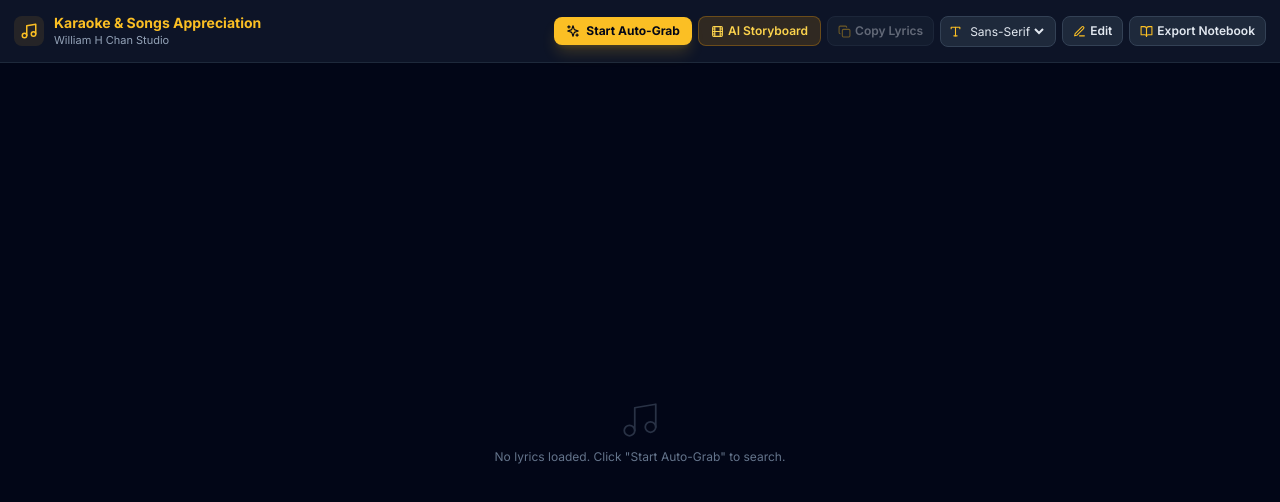
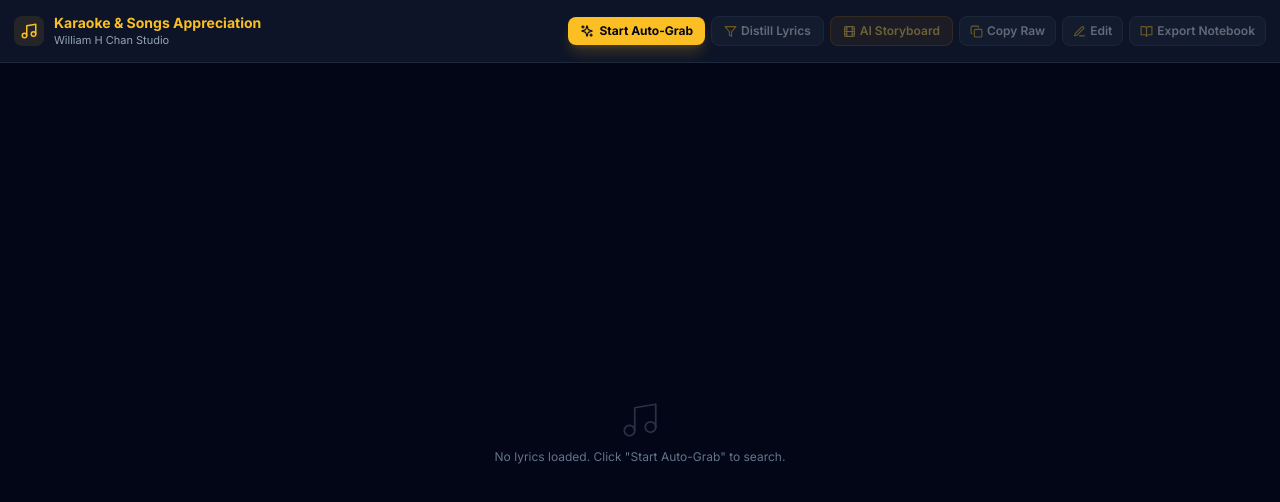
Before and after one commit to williamchan23810-art/lyrics-engine-backend, a React (Vite) app: page / in a window 1280 px wide. Shown: the top 502 px of the page. Built offline with nearby package versions, Linux system fonts and the light colour scheme.

Commit message:
Refactor LyricsEnginePlayer for distillation and copying

```diff
--- a/src/LyricsEnginePlayer.jsx
+++ b/src/LyricsEnginePlayer.jsx
@@ -1,98 +1,68 @@
 // src/LyricsEnginePlayer.jsx
 import React, { useState, useEffect } from 'react';
-import { Film, Edit3, Type, Music, BookOpen, Check, Sparkles, Copy } from 'lucide-react';
+import { Film, Edit3, Music, BookOpen, Check, Sparkles, Copy, Filter, Undo2 } from 'lucide-react';
 import StoryboardModal from './StoryboardModal';
 import LyricsEditorModal from './LyricsEditorModal';
 import AutoGeneratorModal from './AutoGeneratorModal';
 import { copyToNotebookClipboard } from './NotebookExporter';
+import { distillLyrics } from './utils/lyricDistiller';
 
-const LyricsEnginePlayer = ({
-  trackData: initialTrackData,
-  apiBaseUrl = ''
-}) => {
+const LyricsEnginePlayer = ({ trackData: initialTrackData, apiBaseUrl = '' }) => {
   const [trackData, setTrackData] = useState(initialTrackData);
   const [storyboardData, setStoryboardData] = useState(null);
-  const [fontStyle, setFontStyle] = useState('sans');
+  const [isDistilled, setIsDistilled] = useState(false);
 
-  // Modal & Clipboard Controls
+  // Modals & Feedback
   const [isStoryboardOpen, setIsStoryboardOpen] = useState(false);
   const [isEditorOpen, setIsEditorOpen] = useState(false);
   const [isAutoGrabOpen, setIsAutoGrabOpen] = useState(false);
   const [copiedNotebook, setCopiedNotebook] = useState(false);
-  const [copiedRawLyrics, setCopiedRawLyrics] = useState(false);
+  const [copiedLyrics, setCopiedLyrics] = useState(false);
 
   useEffect(() => {
     if (initialTrackData) {
       setTrackData(initialTrackData);
+      setIsDistilled(false);
     }
   }, [initialTrackData]);
 
-  const handleSaveFormattedLyrics = (newLyrics) => {
-    setTrackData((prev) => ({ ...prev, lyrics: newLyrics }));
+  // Determine active lyrics array based on Distillation mode
+  const rawLyrics = trackData?.lyrics || [];
+  const activeLyrics = isDistilled ? distillLyrics(rawLyrics) : rawLyrics;
+
+  const handleToggleDistillation = () => {
+    setIsDistilled((prev) => !prev);
   };
 
-  const handleSongAutoGenerated = (generatedData) => {
-    const rawLines = generatedData.lines || generatedData.lyrics || [];
-
-    const normalizedLyrics = rawLines.map((line, idx) => {
-      const startTimeSec = typeof line.startTime === 'number'
-        ? line.startTime
-        : (line.startTimeMs ? line.startTimeMs / 1000 : idx * 3.5);
-
-      const endTimeSec = typeof line.endTime === 'number'
-        ? line.endTime
-        : (line.endTimeMs ? line.endTimeMs / 1000 : (idx + 1) * 3.5);
-
-      return {
-        lineIndex: idx,
-        startTime: startTimeSec,
-        endTime: endTimeSec,
-        text: line.text || line.originalText || '',
-        tokens: line.tokens || []
-      };
-    });
-
-    setTrackData({
-      trackId: generatedData.trackId || Date.now().toString(),
-      title: generatedData.title || "Untitled Track",
-      artist: generatedData.artist || "Unknown Artist",
-      lyrics: normalizedLyrics
-    });
-
-    if (generatedData.storyboard) {
-      setStoryboardData(generatedData.storyboard);
-    }
-  };
-
-  const handleCopyRawLyrics = () => {
-    if (!trackData?.lyrics || trackData.lyrics.length === 0) return;
-    const plainText = trackData.lyrics.map((l) => l.text).join('\n');
+  const handleCopyLyrics = () => {
+    if (!activeLyrics.length) return;
+    const plainText = activeLyrics.map((l) => l.text || l.originalText).join('\n');
     navigator.clipboard.writeText(plainText);
-    setCopiedRawLyrics(true);
-    setTimeout(() => setCopiedRawLyrics(false), 2000);
+    setCopiedLyrics(true);
+    setTimeout(() => setCopiedLyrics(false), 2000);
   };
 
   const handleExportToNotebook = async () => {
-    const success = await copyToNotebookClipboard(trackData, storyboardData);
+    const success = await copyToNotebookClipboard(
+      { ...trackData, lyrics: activeLyrics },
+      storyboardData
+    );
     if (success) {
       setCopiedNotebook(true);
       setTimeout(() => setCopiedNotebook(false), 2500);
     }
   };
 
-  const formatTimestamp = (sec) => {
-    const totalSec = Math.floor(sec || 0);
-    const mins = Math.floor(totalSec / 60);
-    const secs = totalSec % 60;
-    return `${mins.toString().padStart(2, '0')}:${secs.toString().padStart(2, '0')}`;
+  const handleSongAutoGenerated = (data) => {
+    setTrackData(data);
+    setIsDistilled(false);
+    if (data.storyboard) setStoryboardData(data.storyboard);
   };
 
-  const fontClass = fontStyle === 'cambria' ? 'font-serif' : 'font-sans';
+  return (
+    <div className="h-screen w-screen bg-slate-950 text-slate-100 flex flex-col overflow-hidden font-sans">
 
-  return (
-    <div className={`h-screen w-screen bg-slate-950 text-slate-100 flex flex-col overflow-hidden ${fontClass}`}>
-
-      {/* Top Navigation & Action Toolbar */}
+      {/* Top Action Toolbar */}
       <header className="flex flex-wrap items-center justify-between p-3.5 bg-slate-900/90 border-b border-slate-800 backdrop-blur-md gap-2 z-20 shrink-0">
         <div className="flex items-center gap-2.5">
           <div className="p-1.5 bg-amber-400/10 rounded-lg text-amber-400">
@@ -118,38 +88,42 @@ const LyricsEnginePlayer = ({
             <span>Start Auto-Grab</span>
           </button>
 
+          {/* Lyrics Distillation Button */}
+          <button
+            onClick={handleToggleDistillation}
+            disabled={!rawLyrics.length}
+            className={`flex items-center gap-1 px-3 py-1.5 rounded-lg text-xs font-semibold border transition cursor-pointer disabled:opacity-40 ${
+              isDistilled
+                ? 'bg-amber-400 text-slate-950 border-amber-400 shadow-md shadow-amber-400/20 font-bold'
+                : 'bg-slate-800 hover:bg-slate-700 text-slate-200 border-slate-700'
+            }`}
+          >
+            {isDistilled ? <Undo2 size={13} /> : <Filter size={13} className="text-amber-400" />}
+            <span>{isDistilled ? 'Show Raw (All Lines)' : 'Distill Lyrics'}</span>
+          </button>
+
           <button
             onClick={() => setIsStoryboardOpen(true)}
-            className="flex items-center gap-1 bg-amber-500/15 hover:bg-amber-500/25 text-amber-300 border border-amber-500/30 px-3 py-1.5 rounded-lg text-xs font-semibold transition cursor-pointer"
+            disabled={!rawLyrics.length}
+            className="flex items-center gap-1 bg-amber-500/15 hover:bg-amber-500/25 text-amber-300 disabled:opacity-40 border border-amber-500/30 px-3 py-1.5 rounded-lg text-xs font-semibold transition cursor-pointer"
           >
             <Film size={13} />
             <span>AI Storyboard</span>
           </button>
 
           <button
-            onClick={handleCopyRawLyrics}
-            disabled={!trackData?.lyrics || trackData.lyrics.length === 0}
+            onClick={handleCopyLyrics}
+            disabled={!activeLyrics.length}
             className="flex items-center gap-1 bg-slate-800 hover:bg-slate-700 text-slate-200 disabled:opacity-40 px-2.5 py-1.5 rounded-lg text-xs font-semibold border border-slate-700 transition cursor-pointer"
           >
-            {copiedRawLyrics ? <Check size={13} className="text-emerald-400" /> : <Copy size={13} className="text-amber-400" />}
-            <span>{copiedRawLyrics ? 'Copied' : 'Copy Lyrics'}</span>
+            {copiedLyrics ? <Check size={13} className="text-emerald-400" /> : <Copy size={13} className="text-amber-400" />}
+            <span>{copiedLyrics ? 'Copied' : isDistilled ? 'Copy Distilled' : 'Copy Raw'}</span>
           </button>
-
-          <div className="flex items-center gap-1 bg-slate-800 border border-slate-700 rounded-lg px-2 py-1.5 text-xs text-slate-300">
-            <Type size={13} className="text-amber-400" />
-            <select
-              value={fontStyle}
-              onChange={(e) => setFontStyle(e.target.value)}
-              className="bg-transparent text-xs text-slate-200 focus:outline-none cursor-pointer"
-            >
-              <option value="sans" className="bg-slate-900 text-slate-200">Sans-Serif</option>
-              <option value="cambria" className="bg-slate-900 text-slate-200">Cambria</option>
-            </select>
-          </div>
 
           <button
             onClick={() => setIsEditorOpen(true)}
-            className="flex items-center gap-1 bg-slate-800 hover:bg-slate-700 text-slate-200 px-2.5 py-1.5 rounded-lg text-xs font-semibold border border-slate-700 transition cursor-pointer"
+            disabled={!rawLyrics.length}
+            className="flex items-center gap-1 bg-slate-800 hover:bg-slate-700 text-slate-200 disabled:opacity-40 px-2.5 py-1.5 rounded-lg text-xs font-semibold border border-slate-700 transition cursor-pointer"
           >
             <Edit3 size={13} className="text-amber-400" />
             <span>Edit</span>
@@ -157,7 +131,8 @@ const LyricsEnginePlayer = ({
 
           <button
             onClick={handleExportToNotebook}
-            className="flex items-center gap-1 bg-slate-800 hover:bg-slate-700 text-slate-200 px-2.5 py-1.5 rounded-lg text-xs font-semibold border border-slate-700 transition cursor-pointer"
+            disabled={!rawLyrics.length}
+            className="flex items-center gap-1 bg-slate-800 hover:bg-slate-700 text-slate-200 disabled:opacity-40 px-2.5 py-1.5 rounded-lg text-xs font-semibold border border-slate-700 transition cursor-pointer"
           >
             {copiedNotebook ? <Check size={13} className="text-emerald-400" /> : <BookOpen size={13} className="text-amber-400" />}
             <span>{copiedNotebook ? 'Copied!' : 'Export Notebook'}</span>
@@ -165,51 +140,36 @@ const LyricsEnginePlayer = ({
         </div>
       </header>
 
-      {/* Main Full-Screen Lyrics Stage */}
+      {/* Main Clean Lyrics Stage */}
       <main className="flex-1 overflow-y-auto overflow-x-hidden p-6 flex flex-col items-center [scrollbar-width:none] [-ms-overflow-style:none] [&::-webkit-scrollbar]:hidden select-text">
-        {!trackData?.lyrics || trackData.lyrics.length === 0 ? (
+        {!activeLyrics.length ? (
           <div className="flex flex-col items-center justify-center my-auto space-y-2 text-slate-500">
             <Music size={42} className="stroke-1 opacity-40" />
             <p className="text-xs">No lyrics loaded. Click "Start Auto-Grab" to search.</p>
           </div>
         ) : (
-          <div className="w-full max-w-3xl space-y-1.5 py-4 text-center">
-            {trackData.lyrics.map((line, idx) => (
+          <div className="w-full max-w-2xl space-y-2 py-4 text-center">
+            {isDistilled && (
+              <div className="mb-4 inline-block px-3 py-1 bg-amber-400/10 border border-amber-400/20 rounded-full text-[11px] font-medium text-amber-300">
+                ✨ Lyrics Distilled: Filtered duplicate choruses & vocal fillers ({activeLyrics.length} story beats)
+              </div>
+            )}
+
+            {activeLyrics.map((line, idx) => (
               <div
                 key={idx}
-                className="group py-1 px-3 rounded-lg flex items-center justify-center gap-3 hover:bg-slate-900/60 transition-colors"
+                className="py-1 px-3 rounded-lg hover:bg-slate-900/60 transition-colors"
               >
-                {/* Subtle Timestamp Tag */}
-                <span className="text-[10px] font-mono text-slate-600 group-hover:text-amber-400/70 transition-colors select-none">
-                  {formatTimestamp(line.startTime)}
+                <span className="text-sm md:text-base text-slate-200 font-normal leading-snug">
+                  {line.text || line.originalText}
                 </span>
-
-                {/* Lyrics with Phonetic Tokens */}
-                <div className="flex flex-wrap items-center justify-center gap-x-1 gap-y-0.5">
-                  {line.tokens && line.tokens.length > 0 ? (
-                    line.tokens.map((token, tIdx) => (
-                      <ruby key={tIdx} className="text-sm md:text-base text-slate-200 inline-flex flex-col items-center">
-                        <span className="leading-snug">{token.char}</span>
-                        {token.phonetic && (
-                          <rt className="text-[9px] text-amber-300/80 font-normal tracking-tight">
-                            {token.phonetic}
-                          </rt>
-                        )}
-                      </ruby>
-                    ))
-                  ) : (
-                    <span className="text-sm md:text-base text-slate-200 font-normal leading-snug">
-                      {line.text}
-                    </span>
-                  )}
-                </div>
               </div>
             ))}
           </div>
         )}
       </main>
 
-      {/* Modals */}
+      {/* Modals (Storyboard automatically receives the distilled lyrics) */}
       <AutoGeneratorModal
         isOpen={isAutoGrabOpen}
         onClose={() => setIsAutoGrabOpen(false)}
@@ -217,7 +177,7 @@ const LyricsEnginePlayer = ({
         apiBaseUrl={apiBaseUrl}
       />
       <StoryboardModal
-        trackData={trackData}
+        trackData={{ ...trackData, lyrics: activeLyrics }}
         isOpen={isStoryboardOpen}
         onClose={() => setIsStoryboardOpen(false)}
         onStoryboardGenerated={(data) => setStoryboardData(data)}
@@ -227,7 +187,7 @@ const LyricsEnginePlayer = ({
         trackData={trackData}
         isOpen={isEditorOpen}
         onClose={() => setIsEditorOpen(false)}
-        onSaveLyrics={handleSaveFormattedLyrics}
+        onSaveLyrics={(newLyrics) => setTrackData((prev) => ({ ...prev, lyrics: newLyrics }))}
         apiBaseUrl={apiBaseUrl}
       />
     </div>
```
